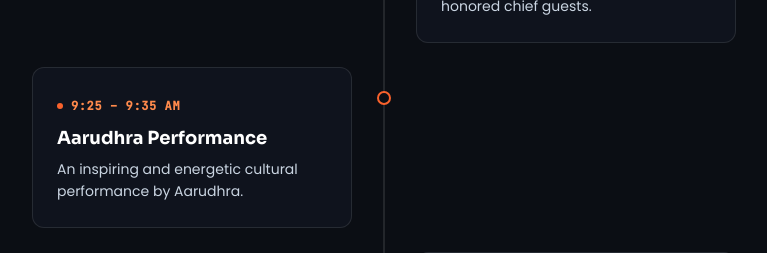
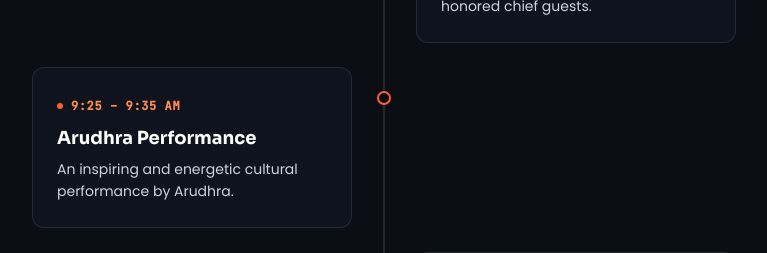
Before and after one commit to lakshya-tech-ssn/Sycon_Web_1, a React (Vite) app: page / in a window 1280 px wide. Shown: the part 4160-4413 px from the top of the page, without its empty margins (256-1023 px from the left). Built offline with nearby package versions, Linux system fonts and the light colour scheme.

Commit message:
Update siteData.js

```diff
--- a/src/data/siteData.js
+++ b/src/data/siteData.js
@@ -67,8 +67,8 @@ export const TIMELINE = [
   },
   {
     time: '9:25 – 9:35 AM',
-    title: 'Aarudhra Performance',
-    desc: 'An inspiring and energetic cultural performance by Aarudhra.',
+    title: 'Arudhra Performance',
+    desc: 'An inspiring and energetic cultural performance by Arudhra.',
   },
   {
     time: '9:40 – 10:00 AM',
```
